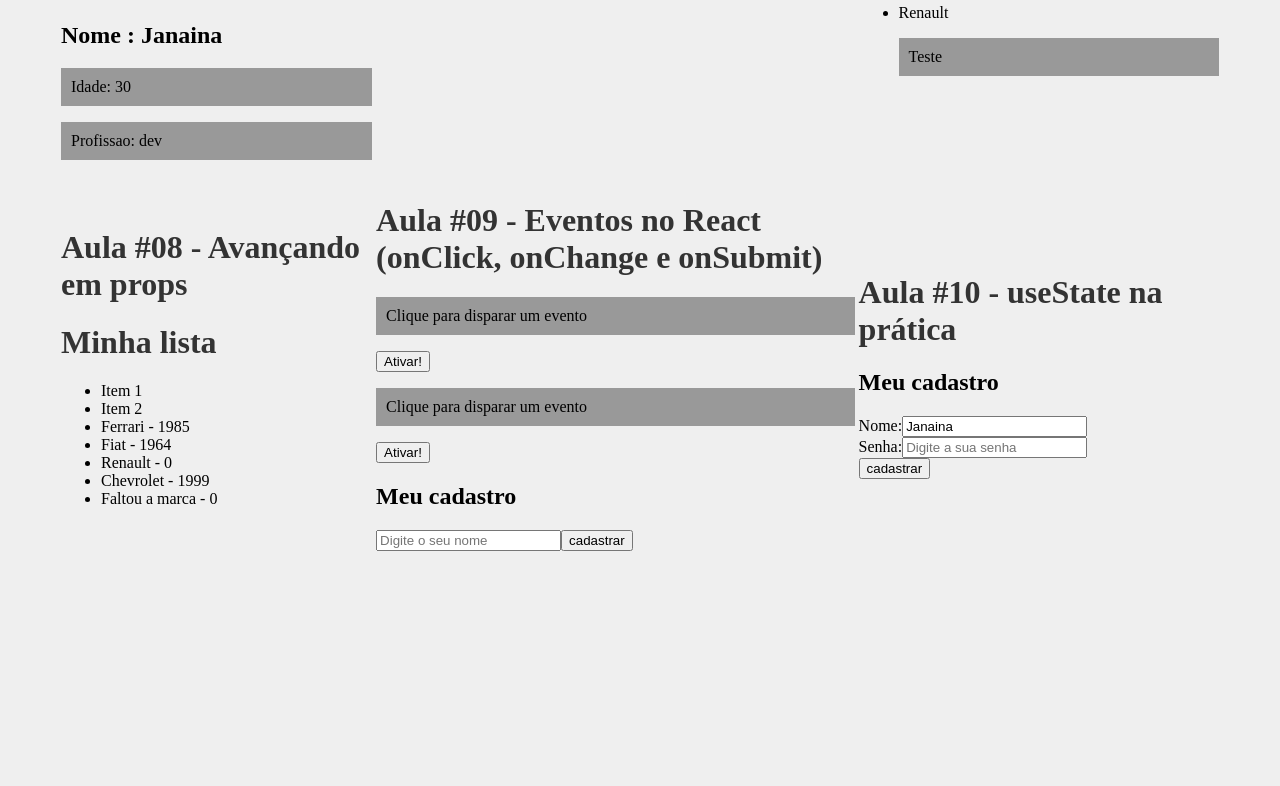
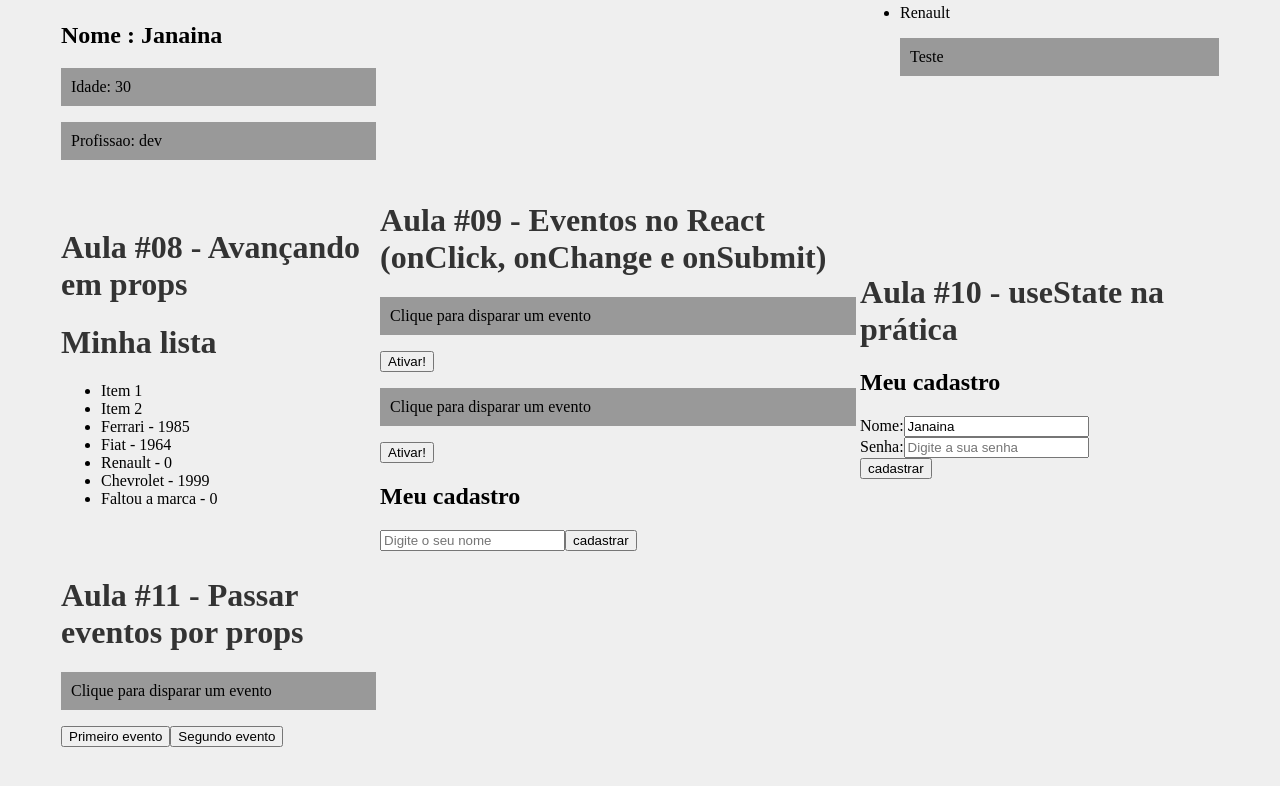
Before and after one commit to Jana-SI/curso_react, a React (Create React App) app: page / in a window 1280 px wide. Shown: the part 1052-1838 px from the top of the page. Before the commit the page ends 1664 px from the top, so only its background shows below. Built offline with nearby package versions, Linux system fonts and the light colour scheme.

Commit message:
Passar eventos por props

```diff
--- a/src/App.js
+++ b/src/App.js
@@ -9,6 +9,7 @@ import Aula07 from './components/aula07/aula07'
 import Aula08 from './components/aula08/aula08'
 import Aula09 from './components/aula09/aula09'
 import Aula10 from './components/aula10/aula10'
+import Aula11 from './components/aula11/aula11'
 
 function App() {
   return (
@@ -36,6 +37,11 @@ function App() {
             <td><Aula09 /></td>
             <td><Aula10 /></td>
           </tr>
+          <tr>
+            <td><Aula11 /></td>
+            <td></td>
+            <td></td>
+          </tr>
         </tbody>
       </table>
     </div>
--- /dev/null
+++ b/src/components/aula11/aula11.js
@@ -0,0 +1,12 @@
+import Evento from './evento'
+
+function Aula11(){
+    return(
+        <>
+            <h1>Aula #11 -  Passar eventos por props</h1>
+            <Evento />
+        </>
+    )
+}
+
+export default Aula11
--- /dev/null
+++ b/src/components/aula11/button.js
@@ -0,0 +1,7 @@
+function Button(props) {
+    return(
+        <button onClick={props.event}>{props.text}</button>
+    )
+}
+
+export default Button
--- /dev/null
+++ b/src/components/aula11/evento.js
@@ -0,0 +1,22 @@
+import Button from './button'
+
+function evento(){
+
+    function meuEvento(){
+        console.log(`Ativando primeiro evento`)
+    }
+
+    function segundoEvento(){
+        console.log(`Ativando segundo evento`)
+    }
+
+    return(
+        <div>
+            <p>Clique para disparar um evento</p>
+            <Button event={meuEvento} text="Primeiro evento"/>
+            <Button event={segundoEvento} text="Segundo evento"/>
+        </div>
+    )
+}
+
+export default evento
```
